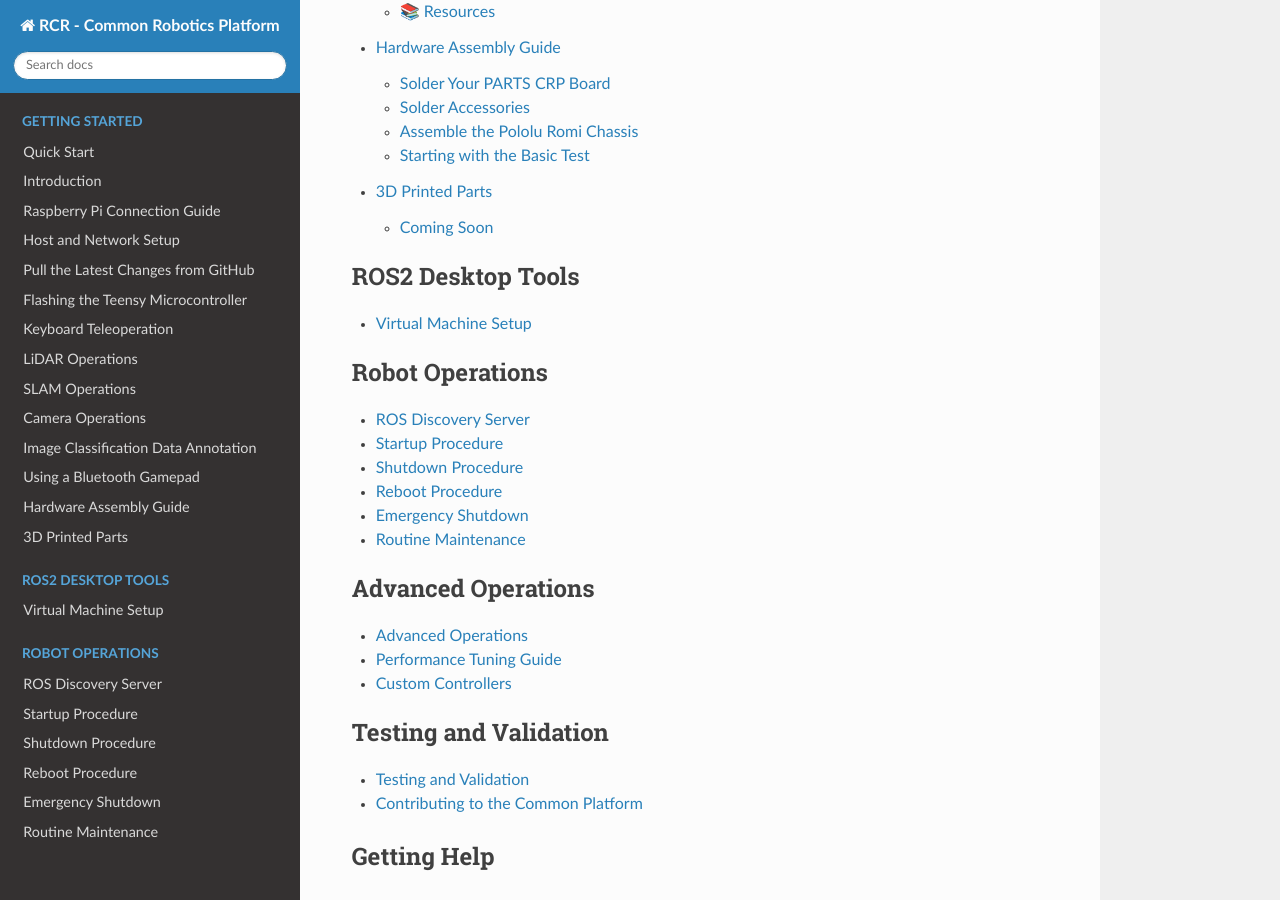
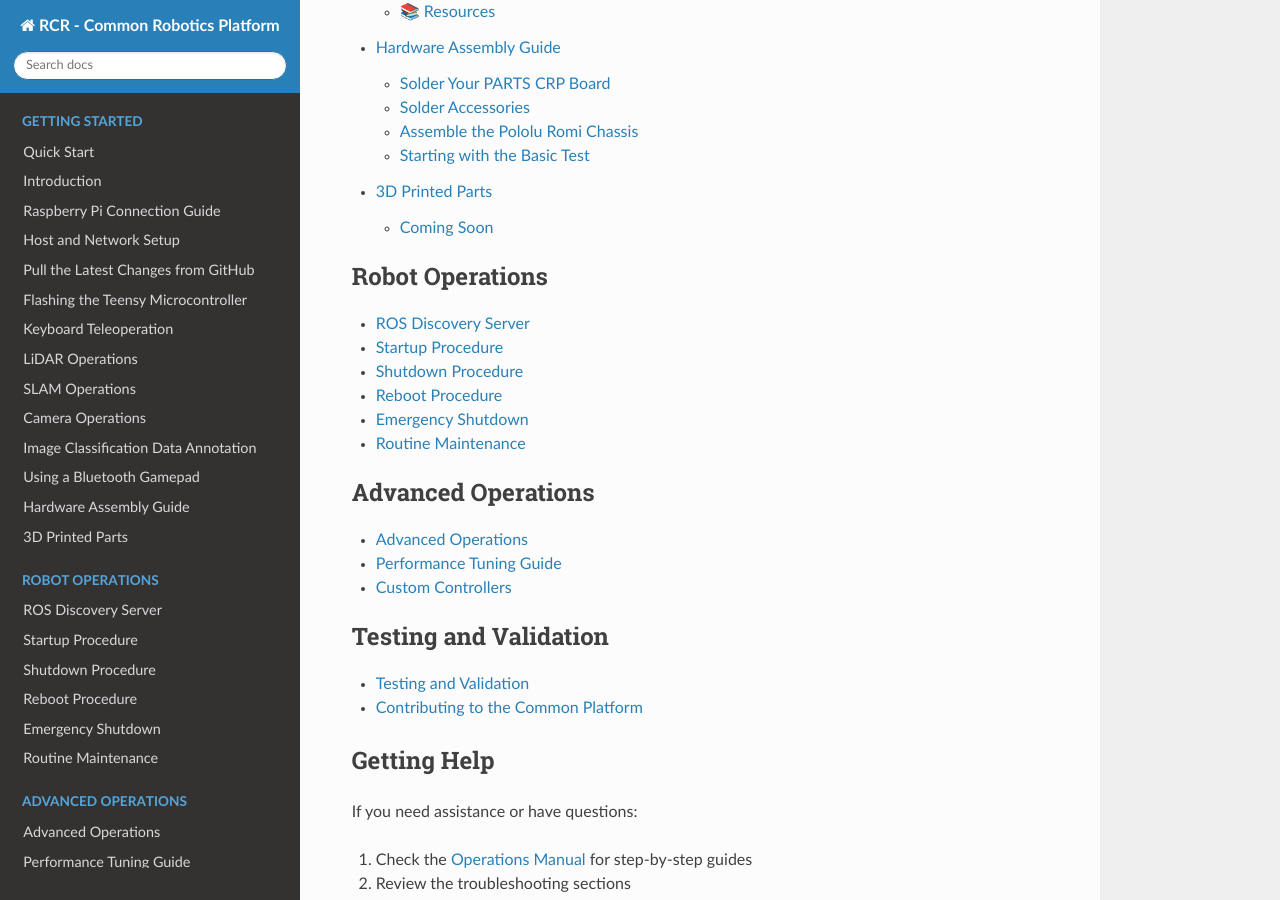
Before and after one commit to RoseCityRobotics/common_platform, a Sphinx documentation site: the page built from docs/source/index.md, in a window 1280 px wide and 900 px high, scrolled down 2379 px. Built offline with Sphinx 7.4.7 and the Read the Docs theme 3.1.0, drawn with Linux system fonts in a browser that asks for light colours; pages that are not in the unit, such as notebooks, are missing from menus.

Commit message:
reorder index

````diff
--- a/docs/source/index.md
+++ b/docs/source/index.md
@@ -36,13 +36,6 @@
 
 ```{toctree}
 :maxdepth: 1
-:caption: ROS2 Desktop Tools
-
-virtual_machines/installing_vms
-```
-
-```{toctree}
-:maxdepth: 1
 :caption: Robot Operations
 
 operations/discovery_server
@@ -60,6 +53,13 @@
 operations/advanced/index
 operations/advanced/performance_tuning
 operations/advanced/custom_controllers
+```
+
+```{toctree}
+:maxdepth: 1
+:caption: ROS2 Desktop Tools
+
+
 ```
 
 ```{toctree}
````
